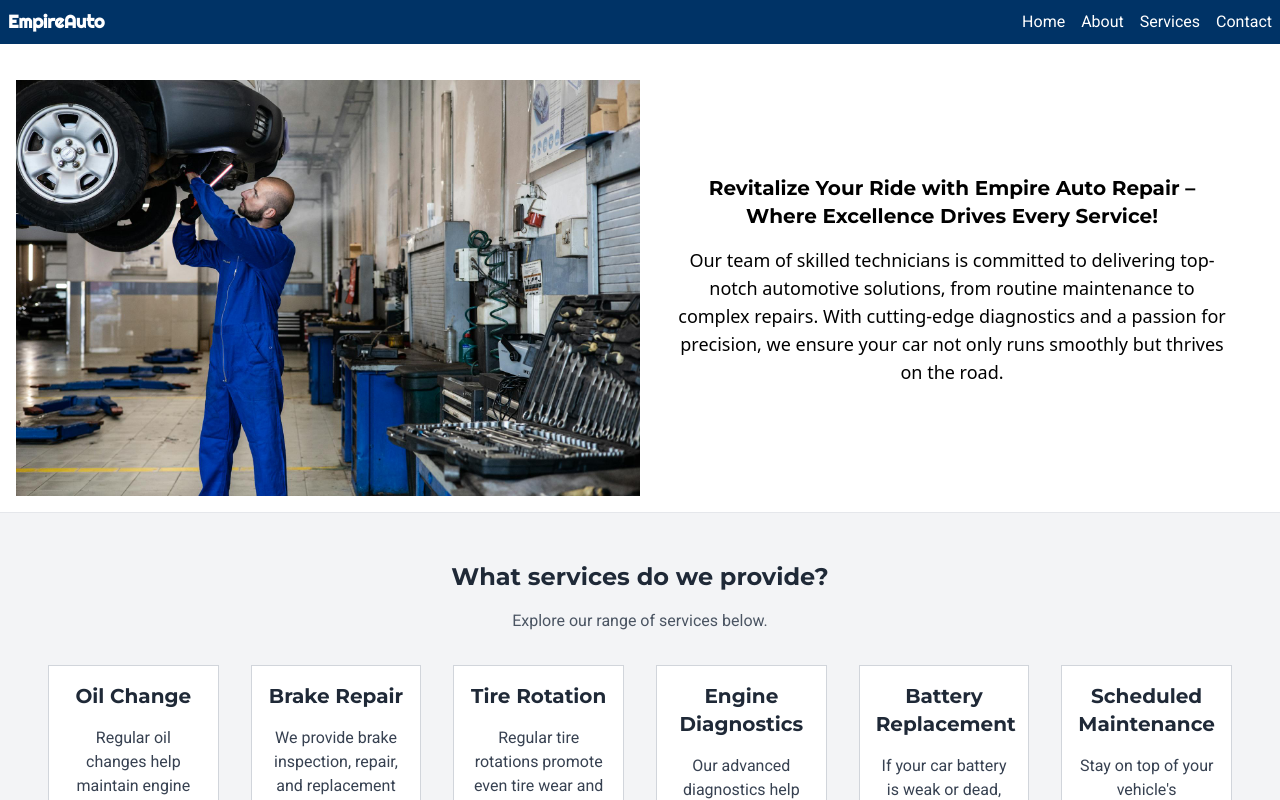
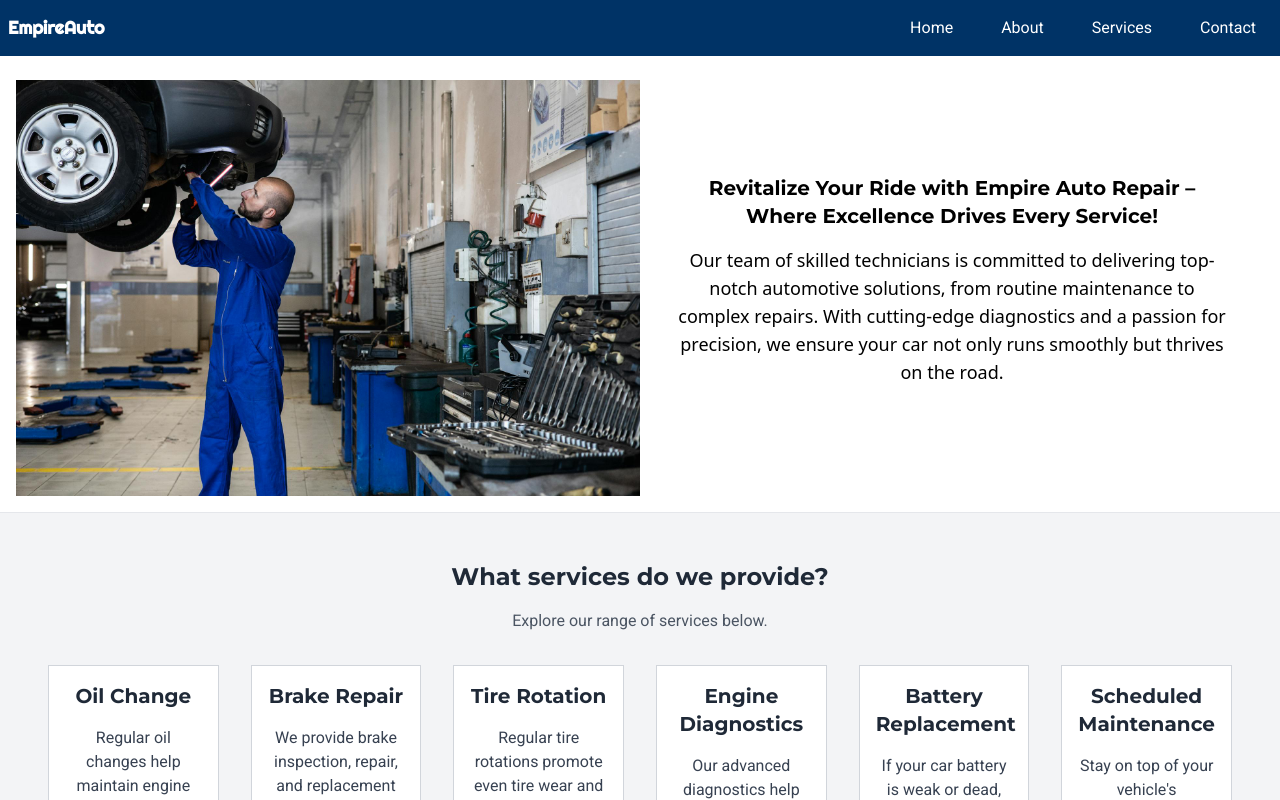
Before and after one commit to johnlombardi389/auto-website, a React (Vite) app: page / in a window 1280 px wide. Shown: the top 800 px of the page. Built offline with nearby package versions, Linux system fonts and the light colour scheme.

Commit message:
Added hover styling for all nav links

```diff
--- a/src/components/Nav.jsx
+++ b/src/components/Nav.jsx
@@ -40,7 +40,7 @@ const Nav = () => {
               to="intro"
               smooth={true}
               duration={500}
-              className="text-white font-roboto"
+              className="text-white font-roboto hover:bg-white hover:bg-opacity-10 px-4 py-2 rounded-md cursor-pointer"
             >
               Home
             </Link>
@@ -51,7 +51,7 @@ const Nav = () => {
               to="images"
               smooth={true}
               duration={500}
-              className="text-white font-roboto"
+              className="text-white font-roboto hover:bg-white hover:bg-opacity-10 px-4 py-2 rounded-md cursor-pointer"
             >
               About
             </Link>
@@ -62,7 +62,7 @@ const Nav = () => {
               to="services"
               smooth={true}
               duration={500}
-              className="text-white font-roboto"
+              className="text-white font-roboto hover:bg-white hover:bg-opacity-10 px-4 py-2 rounded-md cursor-pointer"
             >
               Services
             </Link>
@@ -71,7 +71,7 @@ const Nav = () => {
               to="contact"
               smooth={true}
               duration={500}
-              className="text-white font-roboto"
+              className="text-white font-roboto hover:bg-white hover:bg-opacity-10 px-4 py-2 rounded-md cursor-pointer"
             >
               Contact
             </Link>
@@ -92,14 +92,17 @@ const Nav = () => {
             className="md:hidden absolute top-full right-[-17px] left-auto w-48 max-w-md bg-blue mt-2 py-2 text-right"
             style={dropdownStyle}
           >
-            <a href="/" className="block text-white px-4 py-2 font-roboto">
+            <a
+              href="/"
+              className="block text-white px-4 py-2 font-roboto hover:bg-white hover:bg-opacity-10"
+            >
               Home
             </a>
             <Link
               to="about"
               smooth={true}
               duration={500}
-              className="block text-white px-4 py-2 font-roboto cursor-pointer"
+              className="block text-white px-4 py-2 font-roboto cursor-pointer hover:bg-white hover:bg-opacity-10"
             >
               About
             </Link>
@@ -107,7 +110,7 @@ const Nav = () => {
               to="services"
               smooth={true}
               duration={500}
-              className="block text-white px-4 py-2 font-roboto cursor-pointer"
+              className="block text-white px-4 py-2 font-roboto cursor-pointer hover:bg-white hover:bg-opacity-10"
             >
               Services
             </Link>
@@ -115,7 +118,7 @@ const Nav = () => {
               to="contact"
               smooth={true}
               duration={500}
-              className="block text-white px-4 py-2 font-roboto cursor-pointer"
+              className="block text-white px-4 py-2 font-roboto cursor-pointer hover:bg-white hover:bg-opacity-10"
             >
               Contact
             </Link>
```
